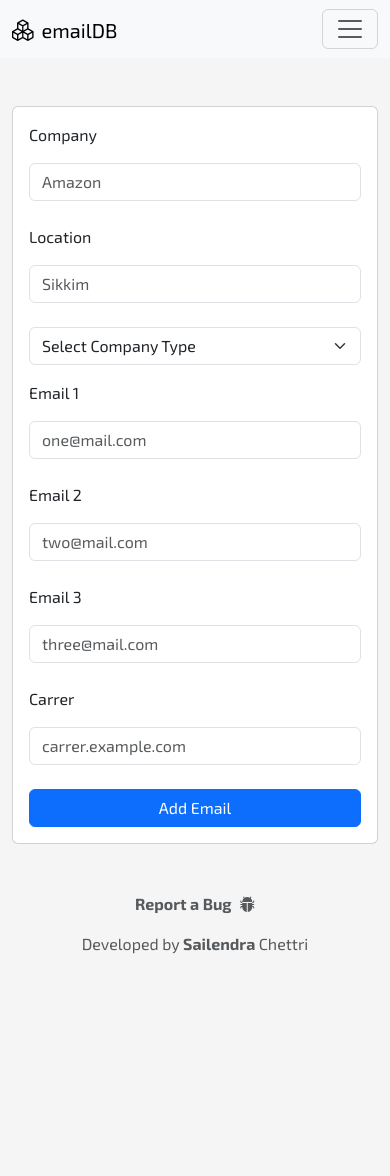
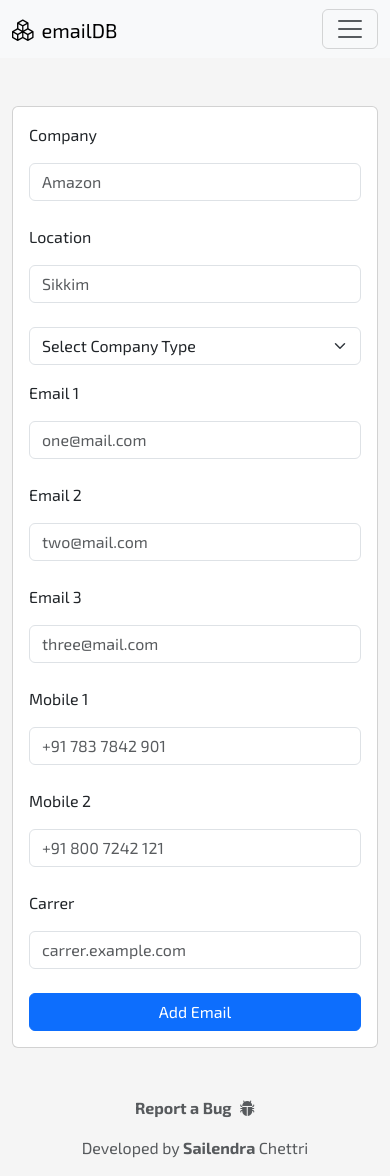
Before and after one commit to sailendrachettri/emailDB-client, a React (Create React App) app: page /addemail in a window 390 px wide. Before the commit the page ends 972 px from the top, so only its background shows below. Built offline with nearby package versions, Linux system fonts and the light colour scheme; no server answers.

Commit message:
mobile number field added

```diff
--- a/src/components/AddEmail.jsx
+++ b/src/components/AddEmail.jsx
@@ -11,6 +11,8 @@ const AddEmail = () => {
     const [thirdEmail, setThirdEmail] = useState("");
     const [careerPage, setCareerPage] = useState("");
     const [lodingInfo, setLoadingInfo] = useState("Add Email");
+    const [mobile1, setMobile1] = useState("");
+    const [mobile2, setMobile2] = useState("");
 
     async function handleSubmit(e){
         e.preventDefault();
@@ -23,8 +25,12 @@ const AddEmail = () => {
                 firstEmail,
                 secondEmail,
                 thirdEmail,
+                mobile1,
+                mobile2,
                 careerPage
             };
+
+            console.log(data);
 
             const response = await fetch(`${SERVER_URL.SERVER_URI}/api/post/email/add`, {
                 method: 'POST',
@@ -46,8 +52,9 @@ const AddEmail = () => {
                 setFirstEmail("");
                 setSecondEmail("");
                 setThirdEmail("");
+                setMobile1("");
+                setMobile2("");
                 setCareerPage("");
-
             }else{
                 toast.error(result.message);
                 setLoadingInfo("Add Email");
@@ -92,10 +99,17 @@ const AddEmail = () => {
                     <input type="email" value={thirdEmail} onChange={ev => {setThirdEmail(ev.target.value)}} className="form-control my-2" id="email3" placeholder="three@mail.com" />
                 </div>
                 <div className="mb-3">
-                    <label htmlFor="" className="form-label">Carrer</label>
-                    <input type="text" className="form-control my-2" value={careerPage} onChange={ev => {setCareerPage(ev.target.value)}} placeholder="carrer.example.com" />
+                    <label htmlFor="mobile1" className="form-label">Mobile 1</label>
+                    <input type="number" className="form-control my-2" id='mobile1' value={mobile1} onChange={ev => {setMobile1(ev.target.value)}} placeholder="+91 783 7842 901" />
                 </div>
-
+                <div className="mb-3">
+                    <label htmlFor="mobile2" className="form-label">Mobile 2</label>
+                    <input type="number" className="form-control my-2" id='mobile2' value={mobile2} onChange={ev => {setMobile2(ev.target.value)}} placeholder="+91 800 7242 121" />
+                </div>
+                <div className="mb-3">
+                    <label htmlFor="carrerpage" className="form-label">Carrer</label>
+                    <input type="text" className="form-control my-2" id='carrerpage' value={careerPage} onChange={ev => {setCareerPage(ev.target.value)}} placeholder="carrer.example.com" />
+                </div>
                 <button className='btn btn-primary' type='submit' onClick={()=> {setLoadingInfo("Please Wait...")}}>{lodingInfo}</button>
             </form>
         </div>
--- a/src/components/Display.jsx
+++ b/src/components/Display.jsx
@@ -46,6 +46,8 @@ const Display = () => {
                         <th scope="col">Email 1</th>
                         <th scope="col">Email 2</th>
                         <th scope="col">Email 3</th>
+                        <th scope="col">Mobile 1</th>
+                        <th scope="col">Mobile 2</th>
                         <th scope="col">Career</th>
                     </tr>
                 </thead>
@@ -59,9 +61,11 @@ const Display = () => {
                                 <td>{(data.companyType) ? (data.companyType) : "none"}</td>
                                 <td>{(data.companyLocation) ? (data.companyLocation) : "none"}</td>
                                 <td>{(data.firstEmail) ? <Link to={`mailto:${data.firstEmail}`} target='_blank'>Email 1</Link> : "none"}</td>
-                                <td>{(data.secondEmail) ? <Link to={`mailto:${data.secondEmail}`} target='_blank'>Email 2</Link> : "none"}</td>
+                                <td>{(data.secondEmail) ? <Link to={`mailto:${data.secondEmail}`} target='_blank' className='text-success'>Email 2</Link> : "none"}</td>
                                 <td>{(data.thirdEmail) ? <Link to={`mailto:${data.thirdEmail}`} target='_blank'>Email 3</Link> : "none"}</td>
-                                <td>{(data.careerPage) ? <Link to={data.careerPage} target='_blank'>Visit</Link> : "none"}</td>
+                                <td>{(data.mobile1) ? <Link to={`tel:${data.mobile1}`} className='text-success'>Call Now</Link> : "none"}</td>
+                                <td>{(data.mobile2) ? <Link to={`tel:${data.mobile2}`}>Call Now</Link> : "none"}</td>
+                                <td>{(data.careerPage) ? <Link to={data.careerPage} target='_blank' className='text-success'>Visit</Link> : "none"}</td>
                             </tr>
                         ))
                     }
```
